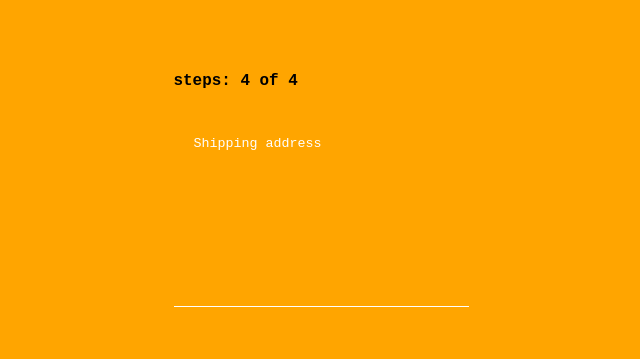
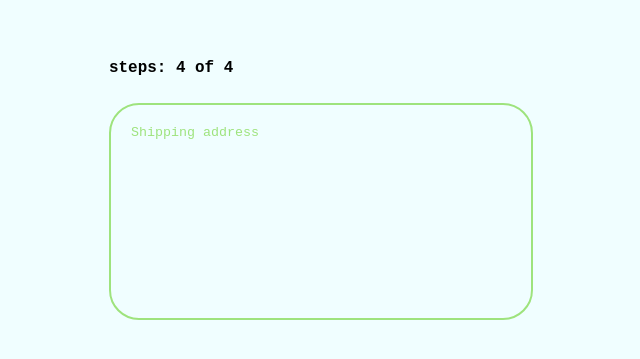
Before and after one commit to devmallett/react-basics, a React (Create React App) app in the folder d01/eone/: page / in a window 1280 px wide. Shown: the part 221-580 px from the top of the page, without its empty margins (319-959 px from the left). Built offline with nearby package versions, Linux system fonts and the light colour scheme.

Commit message:
I literally don't know what was so hard about that

```diff
--- a/d01/eone/src/App.js
+++ b/d01/eone/src/App.js
@@ -1,9 +1,10 @@
 import Form from "./form/Form";
 import Form2 from "./form/Form2";
+import Form3 from "./form/Form3";
 function App() {
   return (
     <>
-      <Form2 />
+      <Form3 />
     </>
   );
 }
--- /dev/null
+++ b/d01/eone/src/form/Form3.js
@@ -0,0 +1,34 @@
+import React from "react";
+import "./form.css";
+
+const Form3 = () => {
+  const count = 4;
+  return (
+    <div>
+      <div className="form-box">
+        <h5 className="form-step">steps: {count} of 4</h5>
+        <form action="">
+          <div className="field1">
+            {/* <label htmlFor="singleLine">Customer Info</label> */}
+            <textarea
+              className="uploadSquare"
+              name=""
+              id=""
+              cols="30"
+              rows="10"
+              placeholder="Shipping address"
+            />
+          </div>
+          {/* <button type="submit" id="submitBtn" className="submitBtn"> */}
+          {/* Submit */}
+          {/* </button> */}
+        </form>
+
+        {/* <button className="prevBtn">Prev</button> */}
+        {/* <button className="nextBtn">Next</button> */}
+      </div>
+    </div>
+  );
+};
+
+export default Form3;
--- a/d01/eone/src/form/form.css
+++ b/d01/eone/src/form/form.css
@@ -5,7 +5,7 @@ body {
   justify-content: center;
   align-items: center;
   font-size: 1.2rem;
-  background-color: orange;
+  background-color: rgba(207, 252, 255, 0.31);
 }
 
 #singleLine {
@@ -47,5 +47,15 @@ body {
 }
 
 ::placeholder {
-  color: white;
+  color: #9ee37d;
 }
+
+.uploadSquare {
+  width: 380px;
+  height: 173px;
+  border: 2px solid #9ee37d;
+  padding: 1.25rem;
+  border-radius: 30px;
+  resize: none;
+  background-color: inherit;
+}
```
